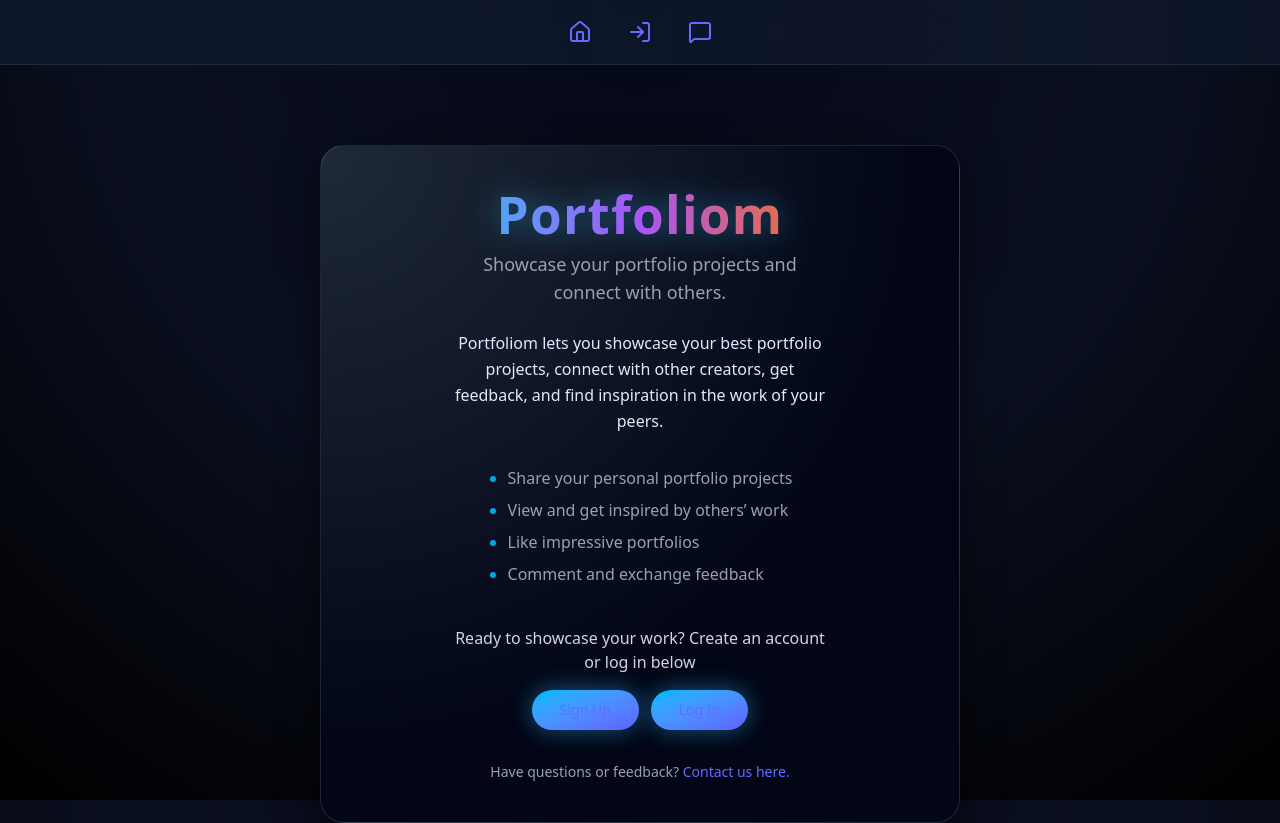
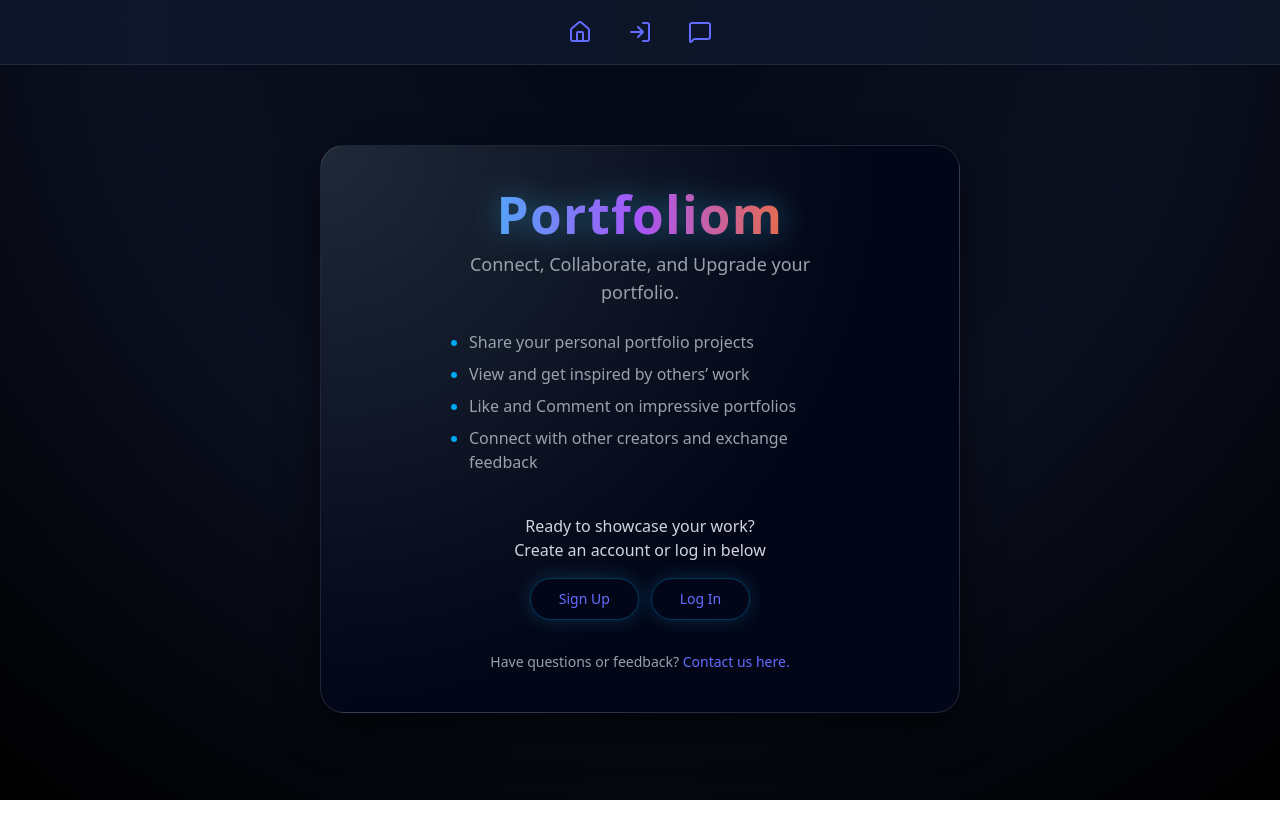
Before and after one commit to fareedom1/portfoliom, a React (Vite) app: page / in a window 1280 px wide. After the commit the page ends 800 px from the top, so only its background shows below. Built offline with nearby package versions, Linux system fonts and the light colour scheme.

Commit message:
Updated home page text and buttons

```diff
--- a/src/pages/Home.jsx
+++ b/src/pages/Home.jsx
@@ -6,21 +6,28 @@ export default function Home() {
             <h1 className="tracking-wide font-extrabold mb-2 bg-[linear-gradient(90deg,var(--logo-gradient))] bg-clip-text text-transparent drop-shadow-[0_0_15px_rgba(56,189,248,0.45)] ">
                 Portfoliom
             </h1>
-            <p className="text-lg text-gray-400 mb-6 font-medium">Showcase your portfolio projects and connect with others.</p>
-            <p className="text-indigo-100 text-base mb-8 leading-relaxed max-w-2xl mx-auto">
-                Portfoliom lets you showcase your best portfolio projects, connect with other creators, get feedback, and find inspiration in the work of your peers.
-            </p>
+            <p className="text-lg text-gray-400 mb-6 font-medium">Connect, Collaborate, and Upgrade your portfolio.</p>
             <ul className="text-left max-w-[440px] mx-auto mb-8 pl-5 text-gray-400 space-y-2 list-disc marker:text-sky-500">
                 <li>Share your personal portfolio projects</li>
                 <li>View and get inspired by others’ work</li>
-                <li>Like impressive portfolios</li>
-                <li>Comment and exchange feedback</li>
+                <li>Like and Comment on impressive portfolios</li>
+                <li>Connect with other creators and exchange feedback</li>
             </ul>
             <div className="mt-2 mb-8">
-                <p className="mb-4 text-gray-300">Ready to showcase your work? Create an account or log in below</p>
+                <p className="mb-4 text-gray-300"> <span className="block">Ready to showcase your work?</span>Create an account or log in below</p>
                 <div className="flex justify-center gap-3">
-                    <Link className="border-none cursor-pointer px-7 py-2.5 rounded-full font-semibold text-sm bg-gradient-to-br from-sky-400 to-indigo-500 text-slate-950 shadow-[0_0_25px_rgba(56,189,248,0.45)] transition-all duration-200 hover:-translate-y-px hover:brightness-105 hover:shadow-[0_0_40px_rgba(56,189,248,0.55)] inline-block" to="/login">Sign Up</Link>
-                    <Link className="border-none cursor-pointer px-7 py-2.5 rounded-full font-semibold text-sm bg-gradient-to-br from-sky-400 to-indigo-500 text-slate-950 shadow-[0_0_25px_rgba(56,189,248,0.45)] transition-all duration-200 hover:-translate-y-px hover:brightness-105 hover:shadow-[0_0_40px_rgba(56,189,248,0.55)] inline-block" to="/login">Log In</Link>
+                    <Link className="border border-sky-500/30 cursor-pointer px-7 py-2.5 rounded-full
+                    font-semibold text-sm bg-slate-950 text-sky-400
+                    shadow-[0_0_20px_rgba(56,189,248,0.2)] transition-all duration-300
+                    hover:bg-gradient-to-br hover:from-sky-400 hover:to-indigo-500
+                    hover:text-slate-950 hover:-translate-y-px hover:shadow-[0_0_40px_rgba(56,189,248,0.55)]
+                    hover:border-transparent inline-block" to="/login">Sign Up</Link>
+                    <Link className="border border-sky-500/30 cursor-pointer px-7 py-2.5 rounded-full
+                    font-semibold text-sm bg-slate-950 text-sky-400
+                    shadow-[0_0_20px_rgba(56,189,248,0.2)] transition-all duration-300
+                    hover:bg-gradient-to-br hover:from-sky-400 hover:to-indigo-500
+                    hover:text-slate-950 hover:-translate-y-px hover:shadow-[0_0_40px_rgba(56,189,248,0.55)]
+                    hover:border-transparent inline-block" to="/login">Log In</Link>
                 </div>
             </div>
             <div className="text-sm text-gray-400">
```
